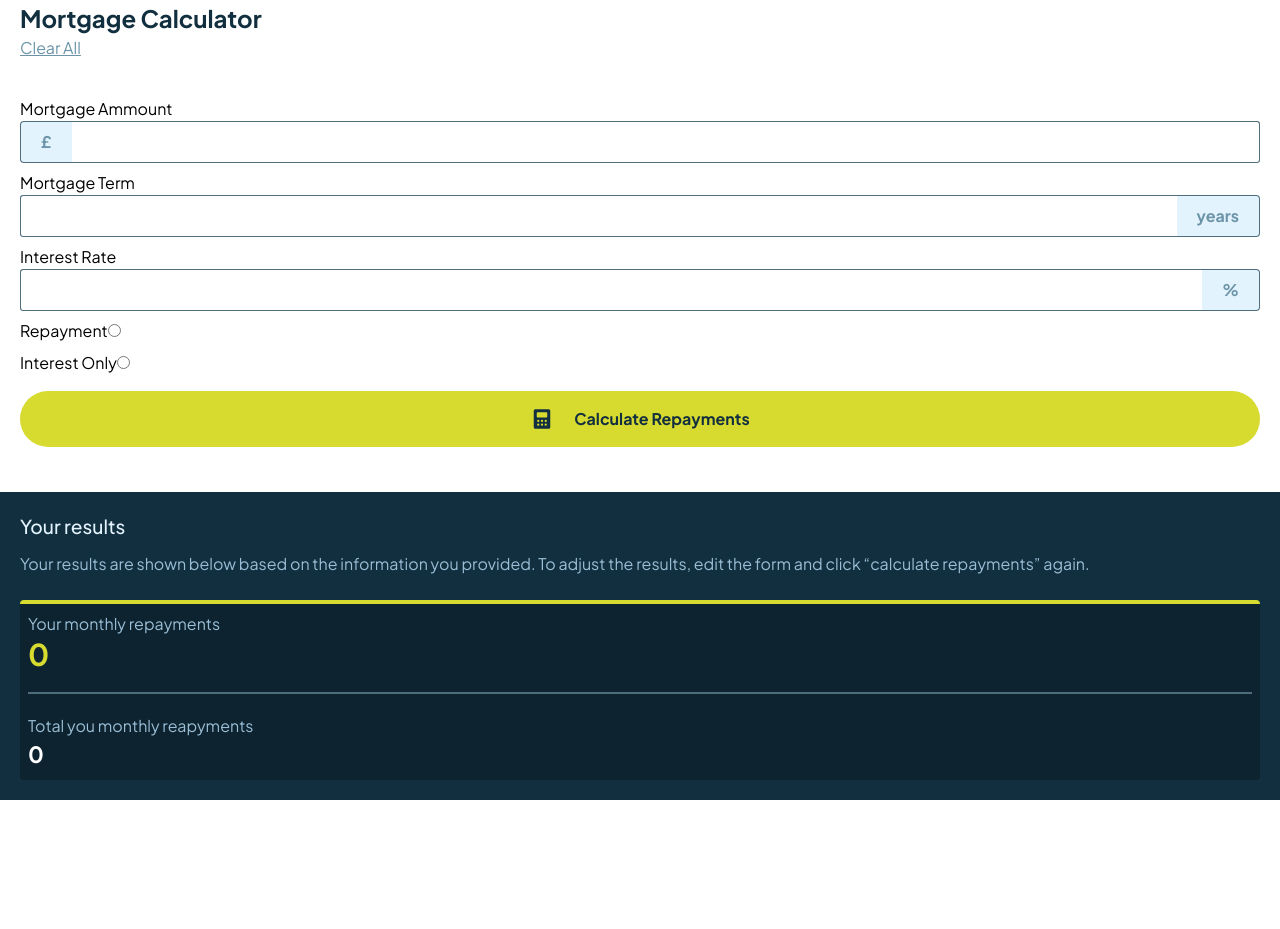
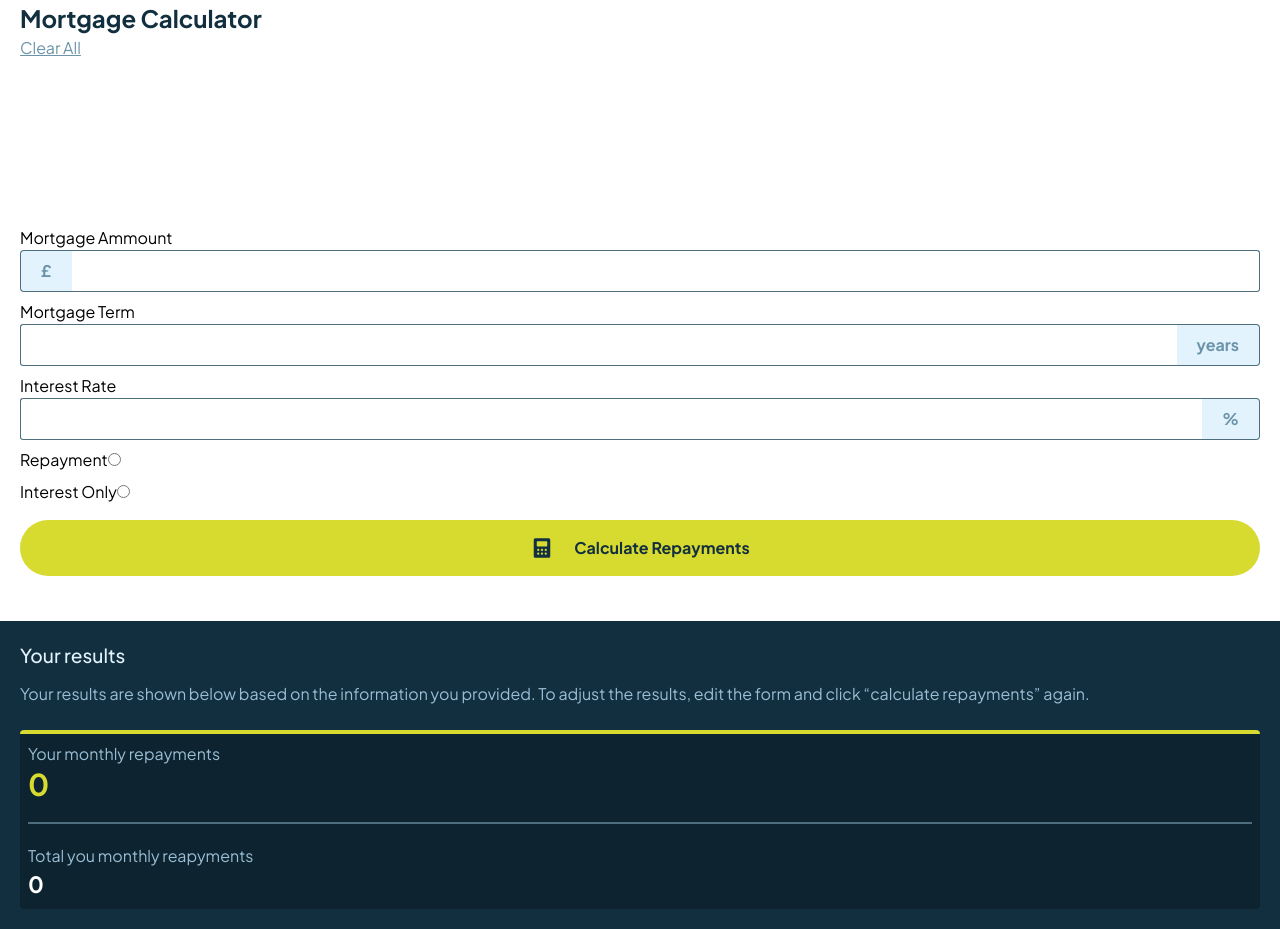
Before and after one commit to Humber70/mortgage-repayment-calculator, a React (Vite) app: page / in a window 1280 px wide. Before the commit the page ends 800 px from the top, so only its background shows below. Built offline with nearby package versions, Linux system fonts and the light colour scheme.

Commit message:
style: include 'categorie' in FormCalculate data and adjust footer placement

```diff
--- a/src/App.jsx
+++ b/src/App.jsx
@@ -130,9 +130,12 @@ function MortgageCalculator() {
         </header>
 
         <main className="px-[20px]">
-          <FormCalculate data={{formatterValue, messageError, inputRefRate, inputRefYear, handleChangeRepayment, handleChangeInterestRate, handleNumeric, handleClickCalulate}}/>
+          <FormCalculate data={{formatterValue, messageError, inputRefRate, inputRefYear, categorie, handleChangeRepayment, handleChangeInterestRate, handleNumeric, handleClickCalulate}}/>
         </main>
-        <ResultsCalculate results={data}/>
+
+        <footer>
+          <ResultsCalculate results={data}/>
+        </footer>
       </section>
     </>
   );
```
